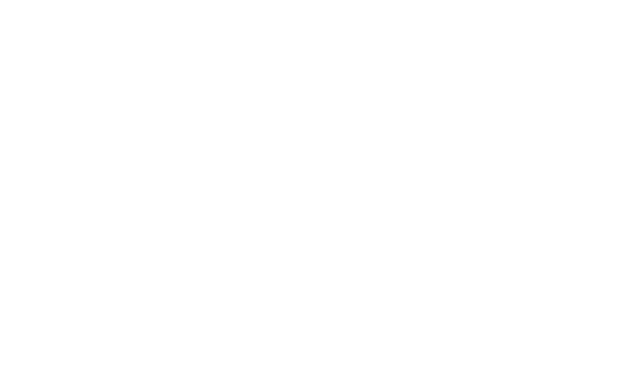
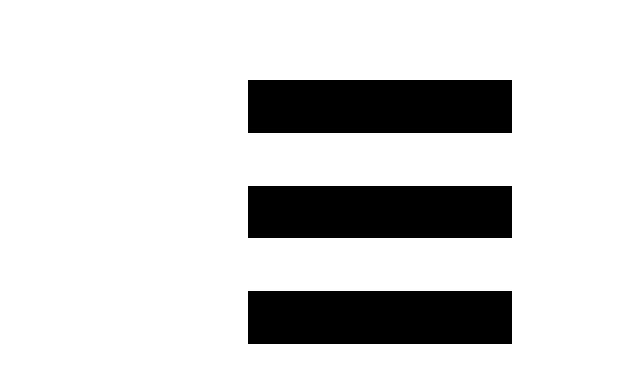
Before and after one commit to VeseMir2k/hamburger-button, a plain HTML site: page index.html in a window 1280 px wide. Shown: the whole page, without its empty margins (640-1280 px from the left). Drawn offline with Linux system fonts and the light colour scheme.

Commit message:
add button

```diff
--- a/index.html
+++ b/index.html
@@ -7,5 +7,11 @@
     <title>Hamburger</title>
     <link rel="stylesheet" href="main.css" />
   </head>
-  <body></body>
+  <body>
+    <div class="button">
+      <span></span>
+      <span> <span></span><span></span> </span>
+      <span></span>
+    </div>
+  </body>
 </html>
--- a/main.css
+++ b/main.css
@@ -1,3 +1,39 @@
 * {
   margin: 0;
 }
+
+.button {
+  cursor: pointer;
+  position: absolute;
+  top: 10vh;
+  right: 10vw;
+  display: flex;
+  flex-direction: column;
+  justify-content: space-between;
+  width: 264px;
+  height: 264px;
+  overflow: hidden;
+}
+
+.button > span {
+  display: block;
+  width: 100%;
+  height: 20%;
+  background-color: black;
+}
+
+.button > span:nth-child(2) {
+  display: flex;
+  flex-direction: column;
+  background-color: transparent;
+}
+
+.button > span:nth-child(2) span:first-child {
+  background-color: black;
+  flex-basis: 50%;
+}
+
+.button > span:nth-child(2) span:last-child {
+  background-color: black;
+  flex-basis: 50%;
+}
```
